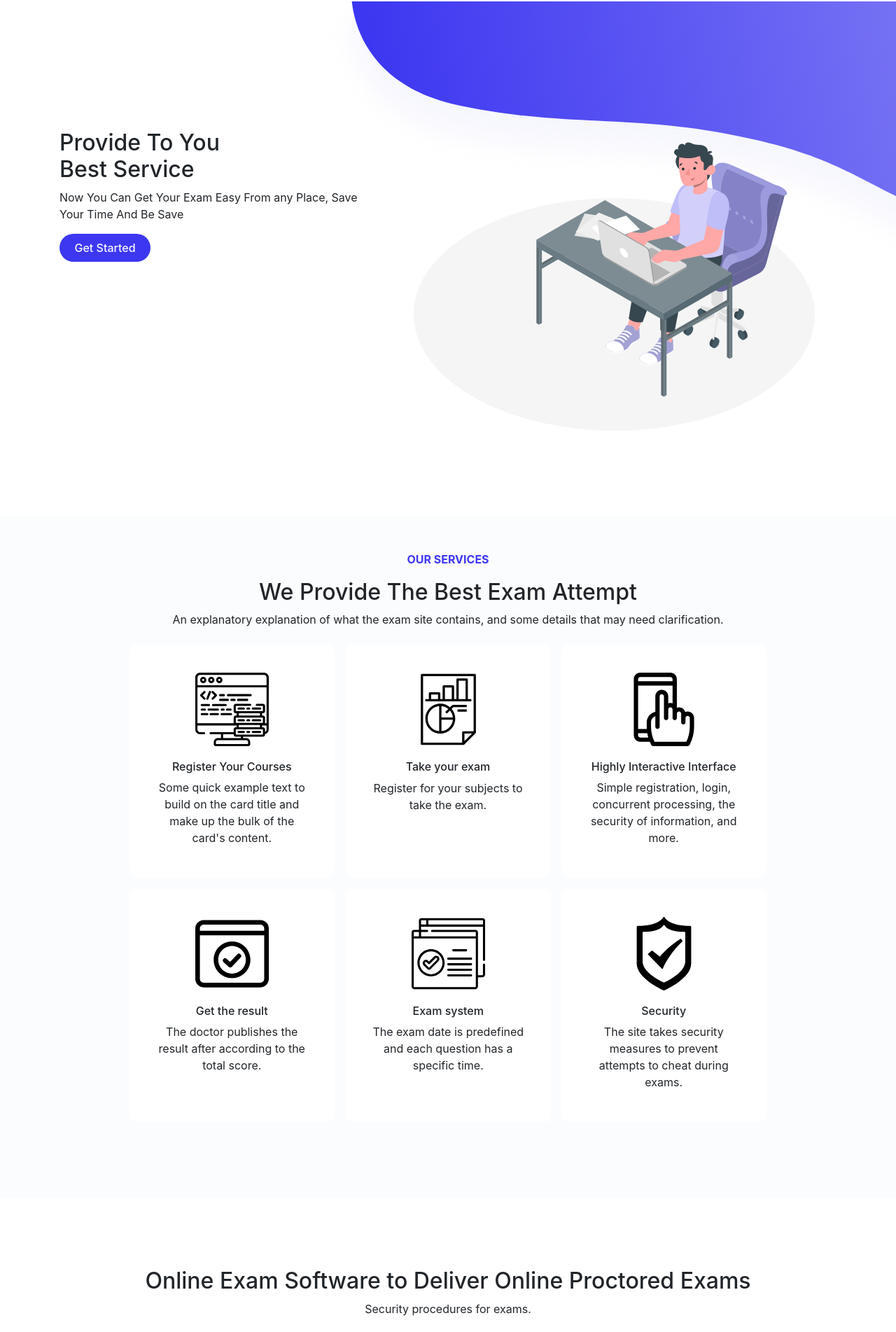
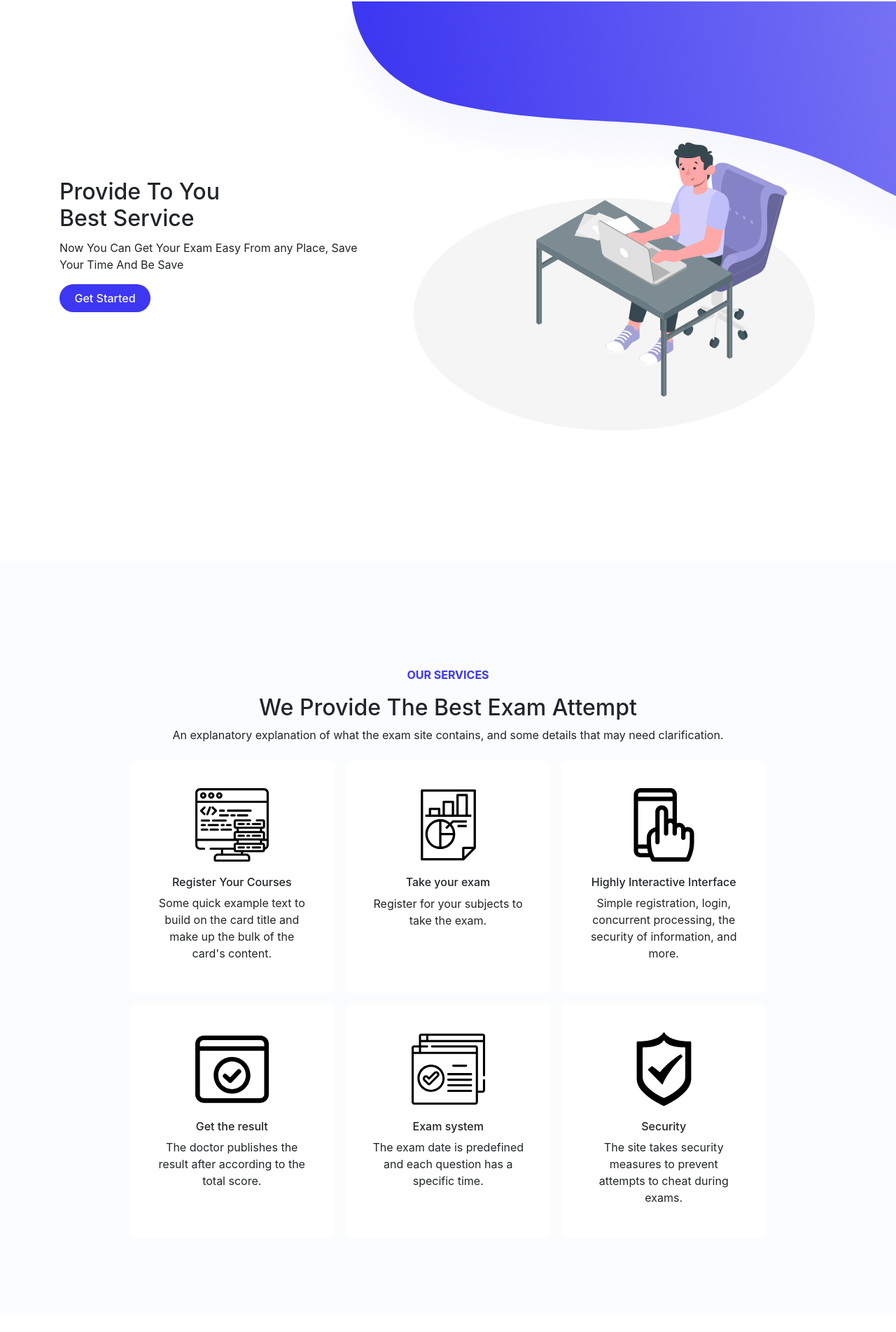
Before and after one commit to Ahmed-Radi/GP-Front-End, a plain HTML site: page index.html in a window 1280 px wide. Shown: the part 89-1992 px from the top of the page at 70% size. Drawn offline with nearby package versions, Linux system fonts and the light colour scheme.

Commit message:
Modify Code
Remove some junk code and reduce line of code

```diff
--- a/css/style.css
+++ b/css/style.css
@@ -19,7 +19,6 @@
     padding:0;
     margin:0;
 }
-
 /**Start Navbar Scroll*/
 .smart-scroll{
     position: fixed;
@@ -28,12 +27,8 @@
     left: 0;
     z-index: 1030;
 }
-.scrolled-down{
-    transform:translateY(-100%); transition: all 0.5s ease-in-out;
-}
-.scrolled-up{
-    transform:translateY(0); transition: all 0.5s ease-in-out;
-}
+.scrolled-down{transform:translateY(-100%); transition: all 0.5s ease-in-out;}
+.scrolled-up{transform:translateY(0); transition: all 0.5s ease-in-out;}
 /**End Navbar Scroll*/
 
 /**Strat Navbar*/
@@ -77,7 +72,7 @@
 }
 .navbar-collapse{z-index: 1;background-color: #fff;}/*Make navbar when collapsed have background color white*/
 /*End NavBar Animation*/
-.nav-switch{position: relative;top:22.5px;} /*in small screnn top: 6px;*/
+.nav-switch{position: relative;top:22.5px;} /***in small screnn top: 6px;*/
 .language{font-weight: 700;font-family: var(--main-font);}
 /*Swith Button*/
 .switch {
@@ -123,48 +118,35 @@ input:checked + .slider:before{
 
 /**Start First Section*/
 .first-section{
+    min-height: 100vh;
     overflow: hidden;
     background-image: url('../img/Path 1361.png');
     background-repeat: no-repeat;
     background-position: 442px -35px;
 }
-.first-section .f-info{
-    /* width: 50%;
-    float: left; */
+.first-section .f-info .inner-info{
+    margin-top: 253px;
 }
-.first-section .f-info .inner-info{
-    margin-top: 183px;
-    /* width: 70%; */
-}
-.first-section .f-info .inner-info p{
-    /* margin-top: 5px; */
-}
+.first-section .f-info .inner-info p{margin-top: 10px;}
 .first-section .f-info .inner-info button{
     height: 40px;
     width: 130px;
     border-radius: 30px;
     border: none;
-    background-color:#3D37F1;
-    color: #F9F9FF;
+    background-color:var(--logo-color);
+    color: var(--section-background);
     font-weight: 500;
     text-transform: capitalize;
-}
-.first-section .f-img{
-    /* width: 50%;
-    float: left; */
-}
-.first-section .f-img img{
-    /* position: relative;
-    top: -75px; */
 }
 /**End First Section*/
 
 /** Start services Section*/
 .services{
     background-color: var(--section-background);
-    margin-top: 100px;
+    padding-top: 100px;
     padding-bottom: 100px;
 }
+.services .services-text{margin-bottom: 30px}
 .services .services-par{
     color:var(--logo-color);
     font-weight: 700;
@@ -193,9 +175,7 @@ input:checked + .slider:before{
     padding-bottom: 100px;
     padding-top: 100px;
 }
-.features .info p{
-    padding-top:27px;
-}
+.features .features-p{padding-top:5px;padding-bottom:17px;}
 /* End Features Section */
 
 
--- a/index.html
+++ b/index.html
@@ -189,7 +189,7 @@
             <div class="row">
                 <div class="text-center col-12">
                     <h2>Online Exam Software to Deliver Online Proctored Exams</h2>
-                    <p>Security procedures for exams.</p>
+                    <p class="features-p">Security procedures for exams.</p>
                 </div>
                 <div class="features-card text-center">
                     <div class="row justify-content-center align-items-center">
```
